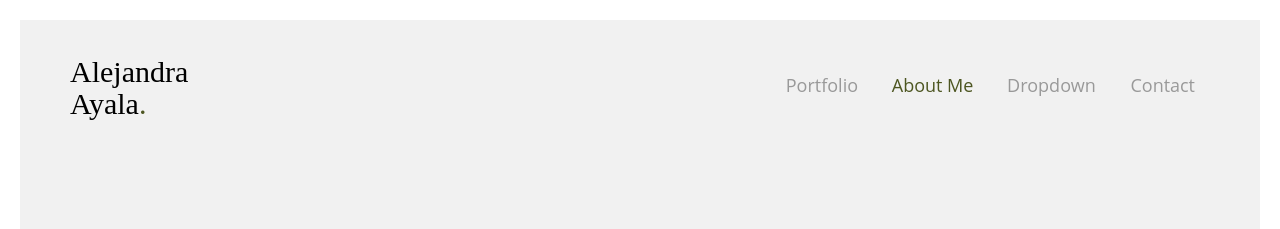
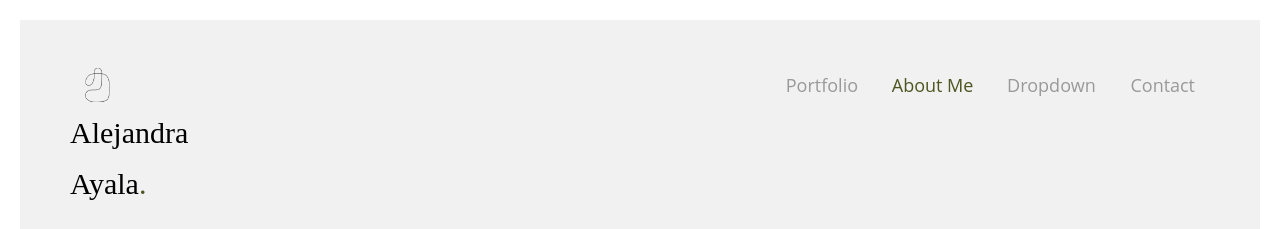
Before and after one commit to AlexisMejia/andrayala, a plain HTML site: page architect/single.html in a window 1280 px wide. Shown: the top 229 px of the page. Drawn offline with Linux system fonts and the light colour scheme; files whose address does not match are found by name.

Commit message:
Andrayala: fixing header

```diff
--- a/architect/css/style.css
+++ b/architect/css/style.css
@@ -23,6 +23,10 @@ body {
   /* END white border*/
 }
 
+#logoA{
+  height: 40px;
+  display: inline;
+}
 
 body:before, body:after {
   content: "";
@@ -149,7 +153,7 @@ h1, h2, h3, h4, h5, h6, figure {
   margin-bottom: 0;
   padding: 0;
   color: #000;
-  display: block;
+
   line-height: 32px;
 }
 .fh5co-nav #fh5co-logo a span {
--- a/architect/single.html
+++ b/architect/single.html
@@ -3,7 +3,8 @@
 	<head>
 	<meta charset="utf-8">
 	<meta http-equiv="X-UA-Compatible" content="IE=edge">
-	<title>AA</title>
+	<title>Alejandra Ayala</title>
+	<link rel="shortcut icon" href="images/logo.ico" />
 	<meta name="viewport" content="width=device-width, initial-scale=1">
 	<meta name="description" content="Free HTML5 Website Template by freehtml5.co" />
 	<meta name="keywords" content="free website templates, free html5, free template, free bootstrap, free website template, html5, css3, mobile first, responsive" />
@@ -67,8 +68,11 @@
 		<div class="container">
 			<div class="top-menu">
 				<div class="row">
-					<div class="col-xs-2">
-						<div id="fh5co-logo"><a href="index.html">Alejandra Ayala<span>.</span></a></div>
+					<div class="col-sm-2">
+						<div id="fh5co-logo">
+							<img id="logoA" src="images/logo.png"/>
+							<a href="index.html">Alejandra Ayala<span>.</span></a>
+						</div>
 					</div>
 					<div class="col-xs-10 text-right menu-1">
 						<ul>
```
Also changed, not shown: architect/contact.html (+6 -2 lines), architect/index.html (+6 -2 lines), architect/images/logo.ico (added).
